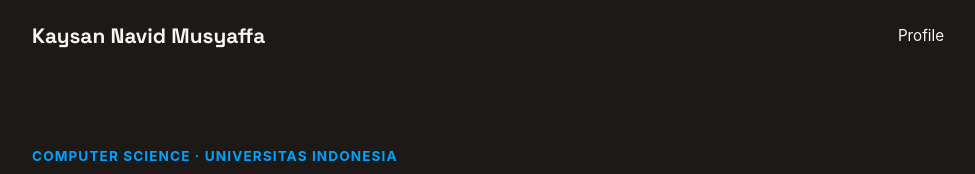
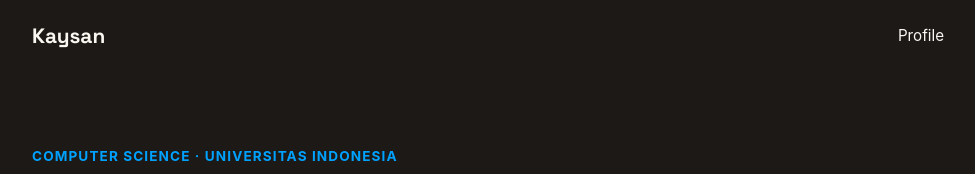
Before and after one commit to nalkq/myportofolio, a Django app: page / in a window 1280 px wide. Shown: the top 174 px of the page, without its empty margins (152-1127 px from the left). Run offline with Django 5.2, Linux system fonts and the light colour scheme.

Commit message:
docs: update name at header

```diff
--- a/templates/index.html
+++ b/templates/index.html
@@ -12,7 +12,7 @@
 <body>
     <header class="site-header">
         <div class="container">
-            <a href="#profile" class="brand">Kaysan Navid Musyaffa</a>
+            <a href="#profile" class="brand">Kaysan</a>
             <nav>
                 <a href="#profile">Profile</a>
             </nav>
```
